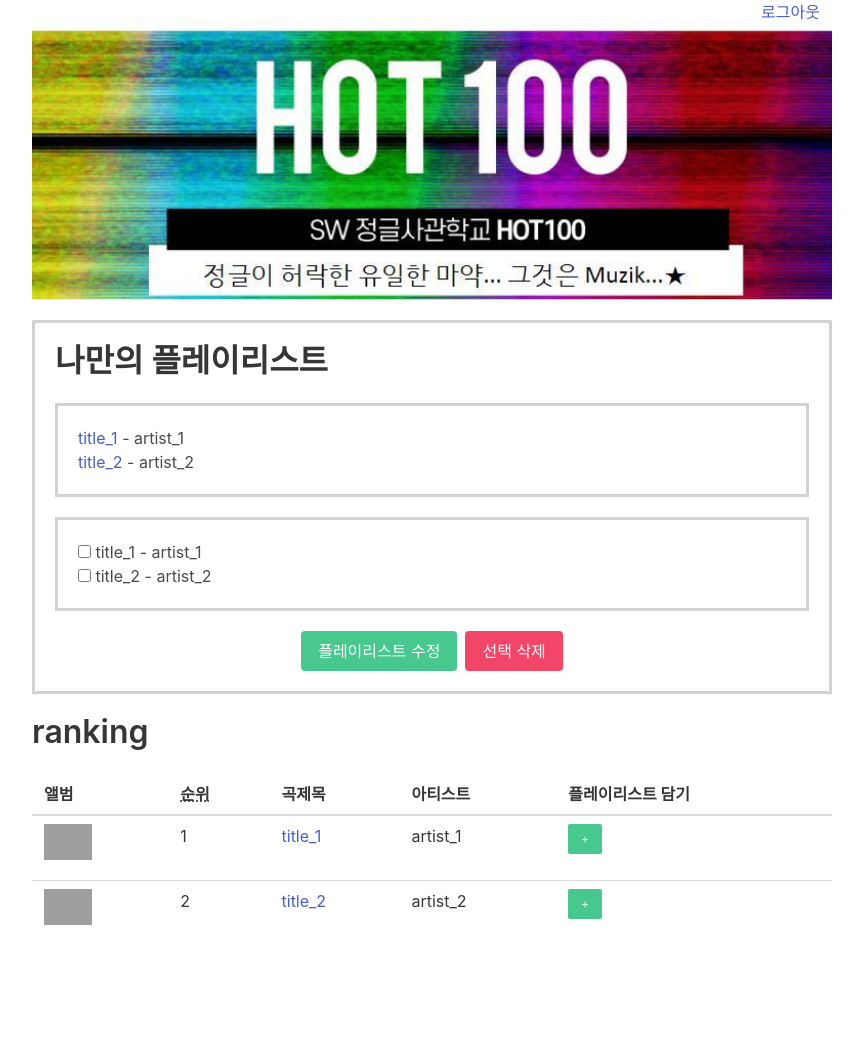
After one commit to JungleHotMusic/Jungle-Hot100, a Flask app: page / in a window 1280 px wide. The commit adds this page. Shown: the whole page, without its empty margins (208-1071 px from the left). Run offline with Flask 2, Linux system fonts and the light colour scheme; some libraries are stand-ins or nearby versions; grey boxes are pictures that could not be loaded.

Commit message:
5nd commit by dongjoon

```diff
--- a/HotMusic/app.py
+++ b/HotMusic/app.py
@@ -20,10 +20,18 @@ SECRET_KEY = 'JungleHotMusic'
 admin_id = 'admin'
 admin_pw = '1234'
 
+# 임시 추가
+@app.route('/')
+def main():
+    # 더미 정보
+    # 회원의 플레이리스트
+    myList_get = [{'title': 'title_1', 'artist': 'artist_1', 'clickurl': 'clickURL_1'}, {'title': 'title_2', 'artist': 'artist_2', 'clickurl': 'clickURL_2'}]
+    # 랭킹 100 정보
+    musics_get = [{'imageurl': 'https://bulma.io/images/placeholders/128x128.png', 'rank': '1', 'title': 'title_1', 'artist': 'artist_1', 'clickurl': 'clickURL_1'}, {'imageurl': '#2', 'rank': '2', 'title': 'title_2', 'artist': 'artist_2', 'clickurl': 'clickURL_2'}]
 
-@app.route('/home')
-def home():
-    return render_template('index.html')
+    # 화면 랜더링
+    return render_template('main.html', is_login = "True", myList= myList_get , musics = musics_get)
+
 
 
 @app.route('/login')
@@ -39,7 +47,7 @@ def api_register():
     register_check = db.user.find_one({'id':id_receive})
 
     if register_check != None:
-        return jsonify({'result':'fail'})
+        return jsonify({'result':'fail', 'msg':'이미 존재하는 아이디입니다.'})
     else:
         pw_hash = hashlib.sha256(pw_receive.encode('utf-8')).hexdigest()
         db.user.insert_one({'id':id_receive, 'pw':pw_hash})
@@ -60,7 +68,7 @@ def api_login():
     if login_check != None:
         payload = {
             'id' : id_receive,
-            'exp' : datetime.datetime.utcnow() + datetime.timedelta(seconds=30)
+            'exp' : datetime.datetime.utcnow() + datetime.timedelta(minutes=10)
         }
         token = jwt.encode(payload, SECRET_KEY, algorithm='HS256')
         print(token)
@@ -73,4 +81,4 @@ def api_login():
 
 
 if __name__ == '__main__':
-   app.run('0.0.0.0',port=5000,debug=True)
+   app.run('0.0.0.0',port=5001,debug=True)
--- /dev/null
+++ b/HotMusic/templates/main.html
@@ -0,0 +1,209 @@
+<!Doctype html>
+<html lang="ko">
+
+<head>
+    <!-- Required meta tags -->
+    <meta charset="utf-8">
+    <meta name="viewport" content="width=device-width, initial-scale=1, shrink-to-fit=no">
+
+    <!-- Bulma-->
+    <link rel="stylesheet" href="https://cdn.jsdelivr.net/npm/bulma@0.9.1/css/bulma.min.css">
+
+    <!-- JS -->
+    <script src="https://code.jquery.com/jquery-3.5.1.slim.min.js"
+        integrity="sha384-DfXdz2htPH0lsSSs5nCTpuj/zy4C+OGpamoFVy38MVBnE+IbbVYUew+OrCXaRkfj"
+        crossorigin="anonymous"></script>
+    <script src="https://ajax.googleapis.com/ajax/libs/jquery/3.4.1/jquery.min.js"></script>
+
+    <script src="https://cdn.jsdelivr.net/npm/popper.js@1.16.1/dist/umd/popper.min.js"
+        integrity="sha384-9/reFTGAW83EW2RDu2S0VKaIzap3H66lZH81PoYlFhbGU+6BZp6G7niu735Sk7lN"
+        crossorigin="anonymous"></script>
+
+    <!-- 쿠키 사용을 위한 Jquery-cookie 임포트 -->
+    <script src="https://cdnjs.cloudflare.com/ajax/libs/jquery-cookie/1.4.1/jquery.cookie.js"></script>
+
+    <script src="https://cdnjs.cloudflare.com/ajax/libs/popper.js/1.12.9/umd/popper.min.js"
+        integrity="sha384-ApNbgh9B+Y1QKtv3Rn7W3mgPxhU9K/ScQsAP7hUibX39j7fakFPskvXusvfa0b4Q"
+        crossorigin="anonymous"></script>
+    <script src="https://maxcdn.bootstrapcdn.com/bootstrap/4.0.0/js/bootstrap.min.js"
+        integrity="sha384-JZR6Spejh4U02d8jOt6vLEHfe/JQGiRRSQQxSfFWpi1MquVdAyjUar5+76PVCmYl"
+        crossorigin="anonymous"></script>
+
+    <!-- 구글폰트 -->
+    <link href="https://fonts.googleapis.com/css?family=Do+Hyeon&amp;display=swap" rel="stylesheet">
+    <title>SW사관학교 정글 4기 A-5 | HOT 100</title>
+
+    <!-- style -->
+    <style type="text/css">
+        .wrap {
+            width: 800px;
+            margin: auto;
+        }
+
+        .banner-container {
+            margin: auto;
+            height: 300px;
+            background-image: url('../static/main.jpg');
+            background-position: center;
+            background-size: cover;
+        }
+
+        .mylist-container {
+            margin-top: 10px;
+            margin: 20px auto;
+            padding: 20px;
+            border: lightgray solid;
+        }
+
+        .ranking-container {
+            margin-top: 10px;
+            margin-bottom: 100px;
+        }
+    </style>
+    <script>
+        // 로딩 후, 즉시 쿠키 확인
+
+        $(document).ready(function () {
+            // 기본 화면 설정
+
+
+            // 로딩 후, 쿠키 확인
+            if ($.cookie('mytoken') == undefined) {
+                $("#defaultDiv").show();
+                $("#editDiv").hide();
+                $("#buttonEdit").show();
+                $("#buttonDelete").hide();
+            }
+            showArticles();
+        });
+
+        function postArticle() {
+            $.ajax({
+                type: "POST",
+                url: "/memo",
+                data: {},
+                success: function (response) { // 성공하면
+                    if (response["result"] == "success") {
+                        alert(response["msg"]);
+                    }
+                }
+            })
+        }
+
+        // 수정 중
+        function editPlaylist() {
+            // 플레이리스트 수정시 화면 설정
+            // $("#defaultDiv").hide();
+            // $("#editDiv").show();
+            // $("#buttonEdit").hide();
+            // $("#buttonDelete").show();
+
+            // id 값 post-box의 display 값이 block 이면(= 눈에 보이면)
+            if ($("#editDiv").css("display") == "block") {
+                // post-box를 가리고
+                $("#post-box").hide();
+                // [선택 삭제] 버튼을 표시
+                $("#buttonDelete").show();
+                // 다시 버튼을 클릭하면, 박스 열기를 할 수 있게 텍스트 바꿔두기
+                $("#buttonEdit").text("플레이리스트 수정");
+            } else {
+                // 아니면(눈에 보이지 않으면) post-box를 펴라
+                $("#editDiv").show();
+                // 다시 버튼을 클릭하면, 박스 닫기를 할 수 있게 텍스트 바꿔두기
+                $("#buttonEdit").text("수정 취소");
+            }
+        }
+
+        function logout(){
+            $.removeCookie('mytoken');
+            alert('로그아웃 되었습니다.');
+            window.location.reload();
+        }
+
+    </script>
+</head>
+
+<body>
+    <div class="wrap">
+        <section class="hero banner-container">
+            <div class="hero-head">
+                <nav class="breadcrumb is-right" aria-label="breadcrumbs">
+                    <ul>
+                        {% if is_login == "True" %}
+                        <li><a href="#" onclick="logout()" id="logout-btn">로그아웃</a></li>
+                        {% else %}
+                        <li><a href="#">로그인/회원가입</a></li>
+                        {% endif %}
+                    </ul>
+                </nav>
+            </div>
+        </section>
+
+        {% if is_login == "True" %}
+        <section class="mylist-container">
+            <p class="title">나만의 플레이리스트</p>
+            <div id="defaultDiv" class="mylist-container">
+                <ul>
+                    {% for item in myList %}
+                    <li>
+                        <a href="{{item['clickurl']}}">{{item['title']}}</a> - {{item['artist']}}
+                    </li>
+                    {% endfor %}
+                </ul>
+            </div>
+            <div id="editDiv" class="mylist-container">
+                <ul>
+                    {% for item in myList %}
+                    <li><label class="checkbox">
+                            <input type="checkbox">
+                            {{item['title']}} - {{item['artist']}}
+                        </label></li>
+                    {% endfor %}
+                </ul>
+            </div>
+            <div class="buttons is-centered">
+                <button id="buttonEdit" class="button is-success" onclick="editPlaylist()">플레이리스트 수정</button>
+                <button id="buttonDelete" class="button is-danger" onclick="editPlaylist()">선택 삭제</button>
+            </div>
+        </section>
+        {% endif %}
+
+        <section class="ranking-container">
+            <p class="title">ranking</p>
+            <table class="table is-hoverable is-fullwidth">
+                <thead>
+                    <tr>
+                        <th>앨범</th>
+                        <th><abbr title="rank">순위</abbr></th>
+                        <th>곡제목</th>
+                        <th>아티스트</th>
+                        <th>플레이리스트 담기</th>
+                    </tr>
+                </thead>
+                <tbody>
+                    {% for dict_item in musics %}
+                    <tr>
+                        <td>
+                            <figure class="image image is-48x48">
+                                <img src="{{dict_item['imageurl']}}">
+                            </figure>
+                        </td>
+                        <td>{{dict_item['rank']}}</td>
+                        <td><a href="{{dict_item['clickurl']}}">{{dict_item['title']}}</a></td>
+                        <td>{{dict_item['artist']}}</th>
+                        <td>
+                            {% if is_login == "True" %}
+                            <button class="button is-success is-small">+</button>
+                            {% else %}
+                            <button class="button is-success is-small" title="Disabled button" disabled>+</button>
+                            {% endif %}
+                        </td>
+                    </tr>
+                    {% endfor %}
+                </tbody>
+            </table>
+        </section>
+    </div>
+</body>
+
+</html>
```
Also changed, not shown: HotMusic/templates/login.html (+9 -14 lines).
